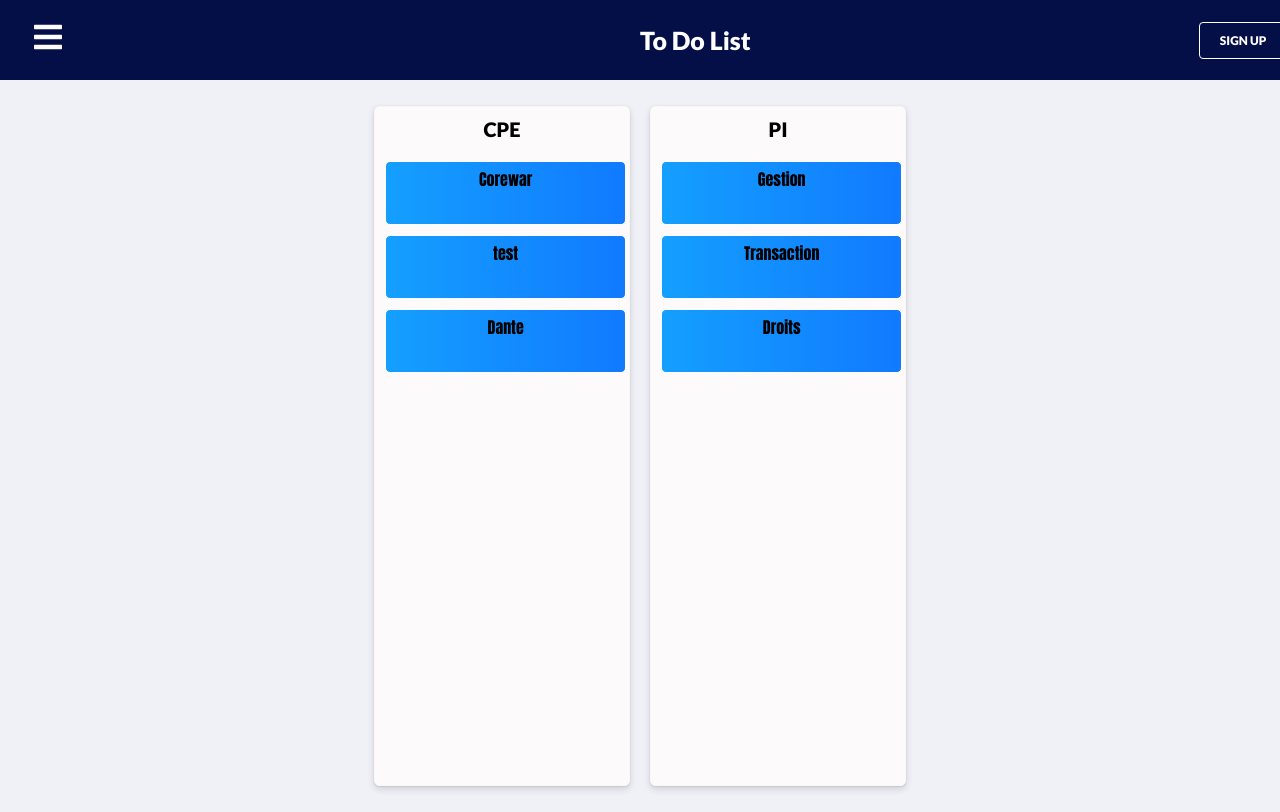
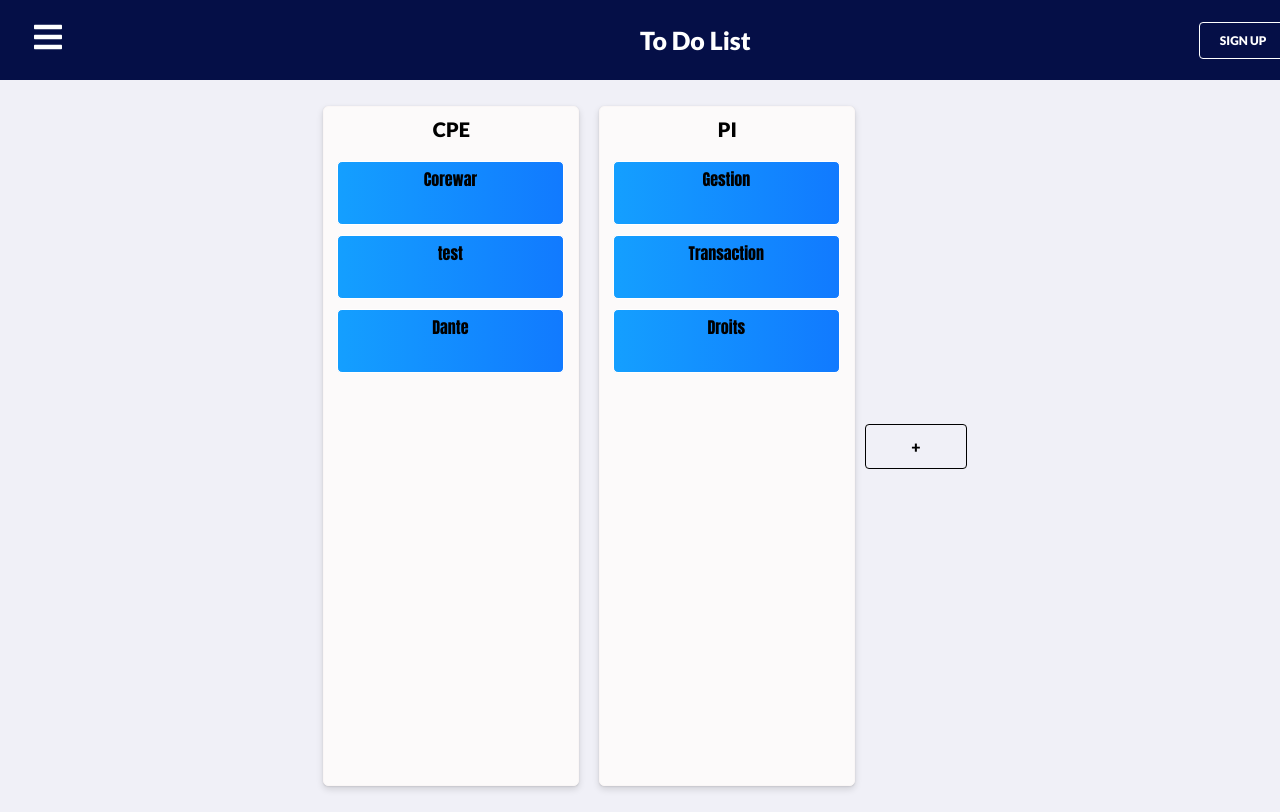
Before and after one commit to ClementBolin/to-do-list, a React (Create React App) app: page /project in a window 1280 px wide. Built offline with nearby package versions, Linux system fonts and the light colour scheme.

Commit message:
add(master): new button style

```diff
--- a/src/components/BoardInfo/BoardInfo.tsx
+++ b/src/components/BoardInfo/BoardInfo.tsx
@@ -46,7 +46,7 @@ export const BoardInfo = ({
             <div className={`${checkBoardStyle}`}>
                 <p className={titleStyle} >{title}</p>
             </div>
-                {type == "project" ?
+                {type === "project" ?
                     <div className="board--project">
                         {data?.map((item, i) => {
                             return (
--- a/src/components/BoxProject/BoxProject.tsx
+++ b/src/components/BoxProject/BoxProject.tsx
@@ -29,7 +29,7 @@ export const BoxProject = ({
     const checkProjectColor = COLOR.includes(boxProjectColor) ? boxProjectColor : 'boxPr--color-primary';
 
     return (
-        <div className={`boxPr ${boxProjectStyle} ${boxProjectSize} ${boxProjectColor}`}>
+        <div className={`boxPr ${checkProjectStyle} ${checkProjectSize} ${checkProjectColor}`}>
             <div className="boxPr--title">
                 <p>{title}</p>
             </div>
--- a/src/components/TaskBoard/TaskBoard.tsx
+++ b/src/components/TaskBoard/TaskBoard.tsx
@@ -42,7 +42,7 @@ export const TaskBoard = ({
                 <div>
                     {data.projects.map((item: any, i: number) => {
                                 return (
-                                    <div>
+                                    <div style={{marginRight: "5%", marginLeft: "1%"}}>
                                         <BoxProject title={item.name} boxProjectSize="boxPr--task--md" />
                                     </div>
                                 )
--- a/src/components/button/Button.scss
+++ b/src/components/button/Button.scss
@@ -29,6 +29,13 @@
     transition: all 0.3s ease-out;
 }
 
+.btn--more {
+    background-color: transparent;
+    color: black;
+    border: 1px solid black;
+    transition: all 0.6s ease-out;
+}
+
 // Size
 
 .btn--medium {
@@ -37,7 +44,7 @@
 }
 
 .btn--large {
-    padding: 12px 25px;
+    padding: 12px 45px;
     font-size: 16px;
 }
 
@@ -57,10 +64,16 @@
 
 // Transition
 
-.btn--large:hover, .btn--medium:hover, .btn--mobile:hover {
+.btn--primary:hover, .btn--outline:hover, .btn--mobile:hover {
     transition: all 0.3s ease-out;
-    background: white;
+    background: rgb(250, 246, 246);
     color: black;
+}
+
+.btn--more:hover {
+    transition: ease 1s ease-out;
+    background: #050f47;
+    color: white;
 }
 
 .btn--primary {
--- a/src/components/button/Button.tsx
+++ b/src/components/button/Button.tsx
@@ -1,7 +1,7 @@
 import React from 'react';
 import './Button.scss';
 
-const STYLES = ['btn--primary', 'btn--outline'];
+const STYLES = ['btn--primary', 'btn--outline', 'btn--more'];
 const SIZES = ['btn--medium', 'btn--large', 'btn--mobile'];
 const COLOR = ['primary', 'blue', 'red', 'green']
 
--- a/src/container/Mail/Mail.tsx
+++ b/src/container/Mail/Mail.tsx
@@ -1,4 +1,3 @@
-import { func } from 'prop-types';
 import React from 'react';
 import './Mail.scss';
 
--- a/src/container/Project/Project.tsx
+++ b/src/container/Project/Project.tsx
@@ -1,5 +1,5 @@
 import React from 'react';
-import { BoxProject } from '../../components/BoxProject/BoxProject';
+import { Button } from '../../components/button/Button';
 import { TaskBoard } from '../../components/TaskBoard/TaskBoard';
 import './Project.scss'
 
@@ -7,13 +7,8 @@ export function Project(): any {
     return (
         <div className="project--container">
             <CreateProjectList />
+            <Button buttonSize="btn--large" buttonStyle="btn--more" >+</Button>
         </div>
-    )
-}
-
-function Test(): any {
-    return (
-        <p>Hello</p>
     )
 }
 
@@ -69,5 +64,4 @@ const FakeDataProj = [
             }
         ]
     },
-
 ]
```
